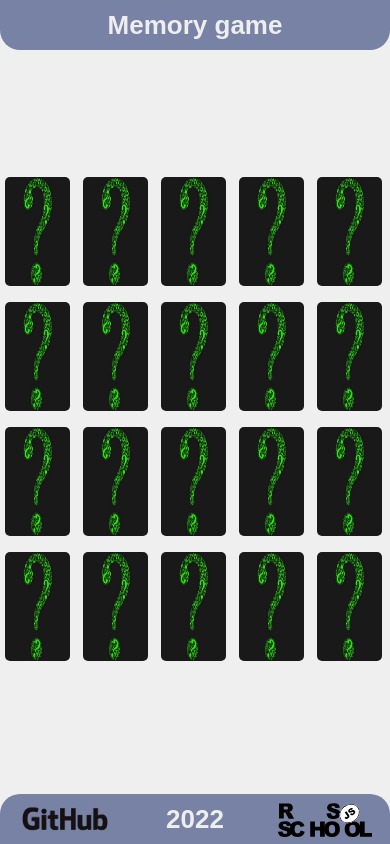
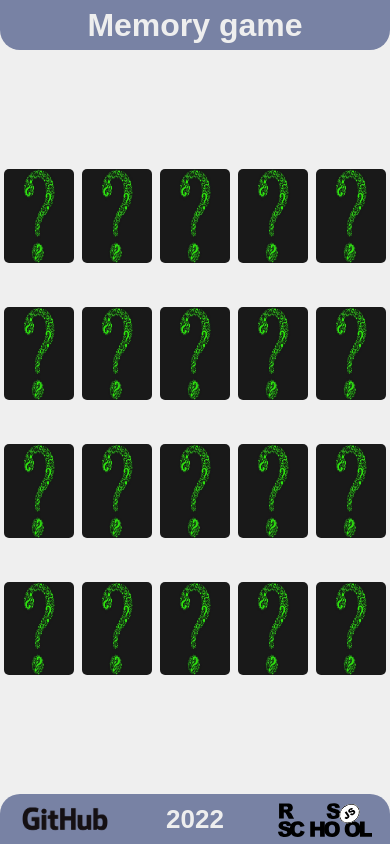
Before and after one commit to AKMav/memory-game, a plain HTML site: page index.html in a window 390 px wide. Drawn offline with Linux system fonts and the light colour scheme.

Commit message:
fix: change size pictures. Add cursor pointer

```diff
--- a/style.css
+++ b/style.css
@@ -29,7 +29,9 @@ body {
 	font-family:Arial, Helvetica, sans-serif;
 	color: #EEEEEE;
 	font-weight: bold;
-	font-size: 26px;
+	font-weight: bold;
+	font-size: 32px;
+	line-height: 60px;
 }
 
 .main {
@@ -39,7 +41,7 @@ body {
 }
 
 .main__game-body {
-	width: 800px;
+	width: 900px;
 	height: 800px;
 	margin: 0;
 	display: flex;
@@ -50,13 +52,15 @@ body {
 }
 
 .main__card-body {
-	width: calc(20% - 10px);
-	height: calc(25% - 10px);
-	margin: 5px;
+	width: 20%;
+	height: 25%;
 	position: relative;
 	transform: scale(1);
 	transform-style: preserve-3d;
 	transition: transform 0.3s;
+	display: flex;
+	justify-content: center;
+	align-items: center;
 }
 
 .main__card-body:active {
@@ -71,10 +75,11 @@ body {
 
 .main__card-face,
 .main__card-cover {
-	width: 95%;
-	height: 95%;
+	width: 90%;
+	height: 85%;
 	position: absolute;
 	border-radius: 5px;
+	cursor: pointer;
 	backface-visibility: hidden;
 }
 
@@ -91,7 +96,6 @@ body {
 
 .footer__row {
 	height: 100%;
-	max-width: 1440px;
 	display: flex;
 	justify-content: space-around;
 	align-items: center;
@@ -132,14 +136,19 @@ body {
 
 @media (max-width: 800px) {
 	.main__game-body {
-		width: 560px;
+		width: 620px;
 		height: 620px;
 	}
 }
 
 @media (max-width: 510px) {
 	.main__game-body {
-		width: 450px;
-		height: 500px;
+		width: 550px;
+		height: 550px;
+	}
+
+	.main__card-body {
+		width: 20%;
+		height: 20%;
 	}
 }
```
